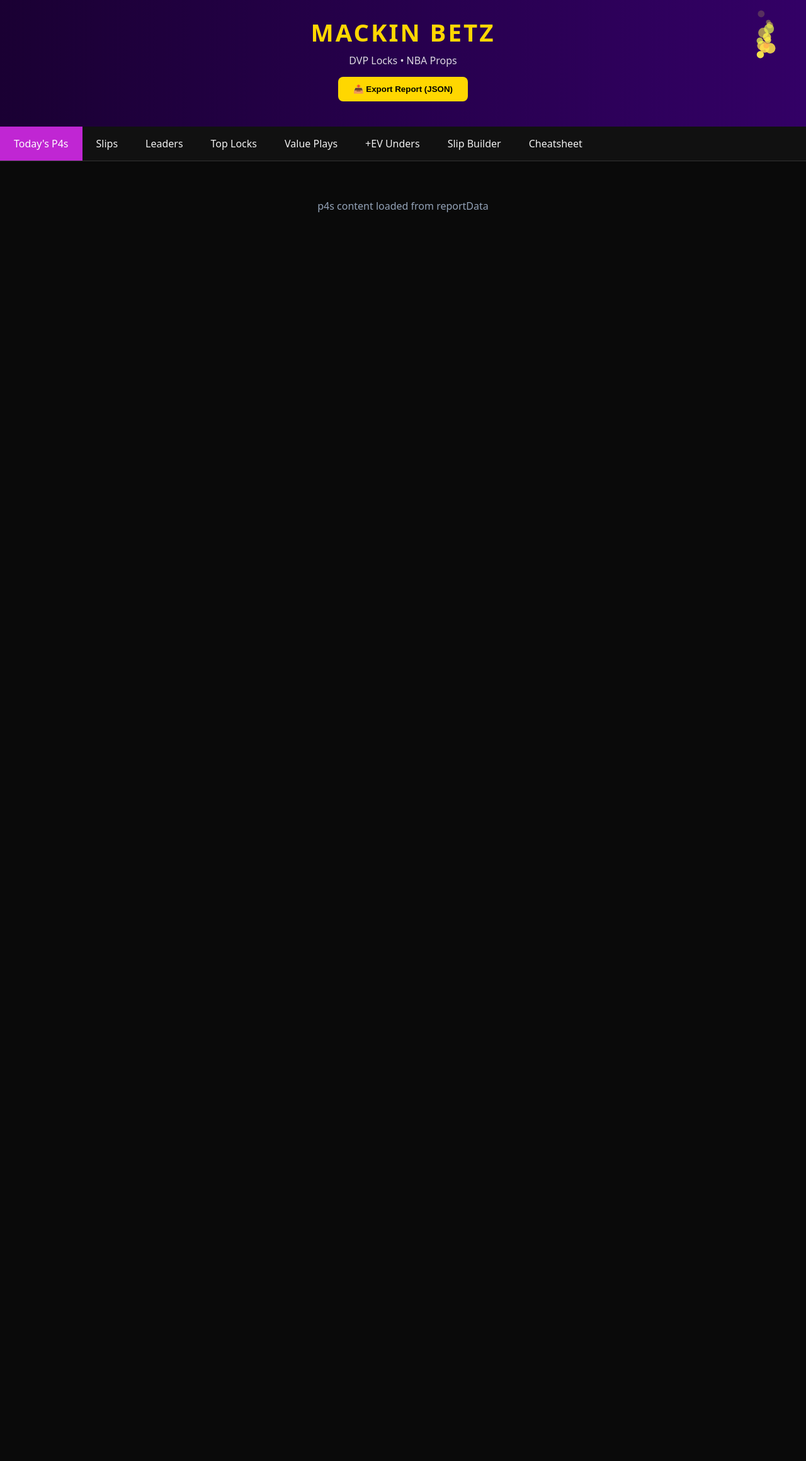
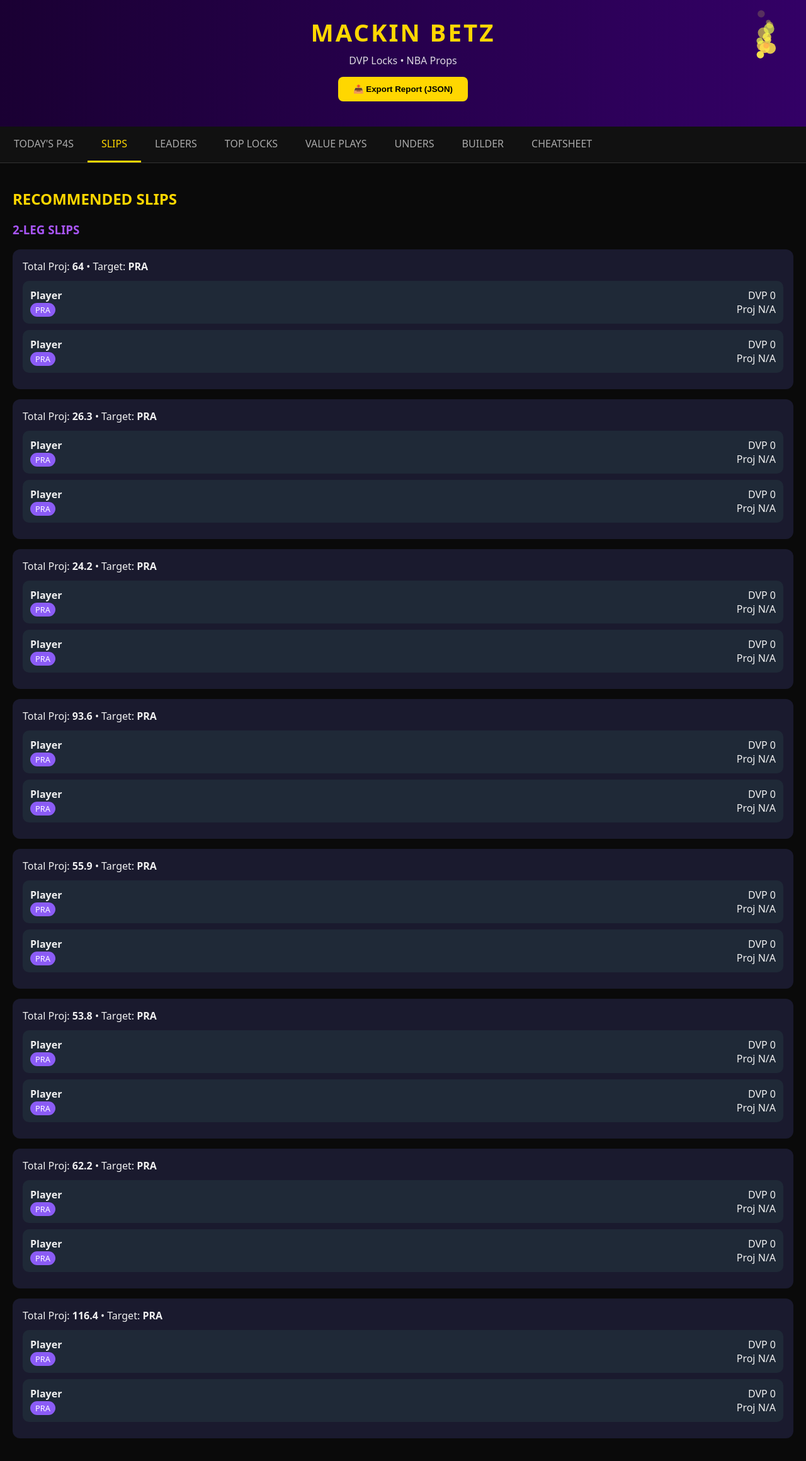
Before and after one commit to themackz18/Mackin-Betz-DVP-Locks-, a Flask app: page / in a window 1280 px wide. Shown: the whole page at 63% size. Before the commit the page ends 337 px from the top, so only its background shows below. Run offline with Flask 3, Linux system fonts and the light colour scheme; data that the repository does not hold is empty.

Commit message:
Update index.html

```diff
--- a/templates/index.html
+++ b/templates/index.html
@@ -7,7 +7,7 @@
     <style>
         :root {
             --bg: #0a0a0a;
-            --card: #141414;
+            --card: #1a1a2e;
             --text: #f1f1f1;
             --gold: #ffd700;
             --accent: #c026d3;
@@ -18,8 +18,8 @@
         h1 { margin: 0; color: var(--gold); font-size: 2.4rem; letter-spacing: 3px; }
         .flame-canvas { position: absolute; top: 15px; right: 20px; width: 90px; height: 90px; }
         .tabs { display: flex; overflow-x: auto; background: #111; position: sticky; top: 0; z-index: 10; border-bottom: 1px solid var(--border); }
-        .tab { padding: 16px 22px; cursor: pointer; white-space: nowrap; font-weight: 500; }
-        .tab.active { background: var(--accent); color: white; }
+        .tab { padding: 16px 22px; cursor: pointer; white-space: nowrap; font-weight: 500; color: #aaa; }
+        .tab.active { color: var(--gold); border-bottom: 3px solid var(--gold); }
         .content { padding: 20px; }
         .player-row { display: flex; align-items: center; background: var(--card); margin-bottom: 12px; border-radius: 12px; padding: 14px; border: 1px solid var(--border); }
         .confidence { background: #22c55e; color: #000; padding: 4px 12px; border-radius: 9999px; font-size: 0.85rem; font-weight: bold; }
@@ -38,14 +38,14 @@
     </header>
 
     <div class="tabs" id="tabs">
-        <div class="tab active" data-pane="p4s">Today's P4s</div>
-        <div class="tab" data-pane="slips">Slips</div>
-        <div class="tab" data-pane="leaders">Leaders</div>
-        <div class="tab" data-pane="locks">Top Locks</div>
-        <div class="tab" data-pane="value">Value Plays</div>
-        <div class="tab" data-pane="unders">+EV Unders</div>
-        <div class="tab" data-pane="builder">Slip Builder</div>
-        <div class="tab" data-pane="cheatsheet">Cheatsheet</div>
+        <div class="tab" data-pane="p4s">TODAY'S P4S</div>
+        <div class="tab active" data-pane="slips">SLIPS</div>
+        <div class="tab" data-pane="leaders">LEADERS</div>
+        <div class="tab" data-pane="locks">TOP LOCKS</div>
+        <div class="tab" data-pane="value">VALUE PLAYS</div>
+        <div class="tab" data-pane="unders">UNDERS</div>
+        <div class="tab" data-pane="builder">BUILDER</div>
+        <div class="tab" data-pane="cheatsheet">CHEATSHEET</div>
     </div>
 
     <div class="content" id="pane-content"></div>
@@ -53,12 +53,12 @@
     <script>
         let reportData = {};
 
-        // Flame / smoke logo animation (your old style - glowing yellow/orange particles)
+        // Flame/smoke logo animation (your old glowing style)
         const canvas = document.getElementById('flame');
         const ctx = canvas.getContext('2d');
         let particles = [];
         function createParticle() {
-            return { x: canvas.width/2 + (Math.random()*20-10), y: canvas.height - 10, size: Math.random()*7 + 5, speed: Math.random()*3.5 + 2.5, opacity: 1, hue: 30 + Math.random()*40 };
+            return { x: canvas.width/2 + (Math.random()*20-10), y: canvas.height - 10, size: Math.random()*8 + 5, speed: Math.random()*3.5 + 2.5, opacity: 1, hue: 30 + Math.random()*40 };
         }
         function animateFlame() {
             ctx.clearRect(0, 0, canvas.width, canvas.height);
@@ -83,7 +83,7 @@
             try {
                 const res = await fetch('/api/report');
                 reportData = await res.json();
-                renderCurrentPane('p4s');
+                renderCurrentPane('slips');  // default to SLIPS tab like your screenshot
             } catch (e) {
                 console.error("Failed to load report", e);
             }
@@ -114,9 +114,37 @@
                 return;
             }
 
-            // Your original panes render here (P4s, Leaders, etc.)
-            // Replace the line below with your original rendering code if needed
-            content.innerHTML = `<div style="text-align:center; padding:40px; color:#94a3b8;">${pane} content loaded from reportData</div>`;
+            // Your original SLIPS / RECOMMENDED SLIPS rendering (matching your screenshot)
+            if (pane === 'slips') {
+                let html = `<h2 style="color: var(--gold);">RECOMMENDED SLIPS</h2>`;
+                if (reportData.slips && reportData.slips["2"]) {
+                    html += `<h3 style="color: #a855f7;">2-LEG SLIPS</h3>`;
+                    reportData.slips["2"].forEach(slip => {
+                        html += `
+                            <div style="background: var(--card); border-radius: 12px; padding: 16px; margin-bottom: 16px;">
+                                <div style="margin-bottom: 12px;">Total Proj: <strong>${slip.total_proj}</strong> • Target: <strong>PRA</strong></div>
+                                ${slip.players.map(player => `
+                                    <div style="background: #1f2937; border-radius: 10px; padding: 12px; margin-bottom: 10px; display: flex; justify-content: space-between;">
+                                        <div>
+                                            <strong>Player</strong><br>
+                                            <span style="background: #8b5cf6; color: white; padding: 2px 8px; border-radius: 9999px; font-size: 0.8rem;">PRA</span>
+                                        </div>
+                                        <div style="text-align: right;">
+                                            DVP 0<br>
+                                            Proj N/A
+                                        </div>
+                                    </div>
+                                `).join('')}
+                            </div>
+                        `;
+                    });
+                }
+                content.innerHTML = html;
+                return;
+            }
+
+            // Placeholder for other tabs (add your original code here if needed)
+            content.innerHTML = `<div style="text-align:center; padding:60px; color:#94a3b8;">${pane} tab content (your original rendering goes here)</div>`;
         }
 
         function exportReport() {
@@ -137,9 +165,6 @@
             setupTabs();
             loadReport();
         };
-
-        // Optional auto-refresh
-        setInterval(loadReport, 300000);
     </script>
 </body>
 </html>
```
